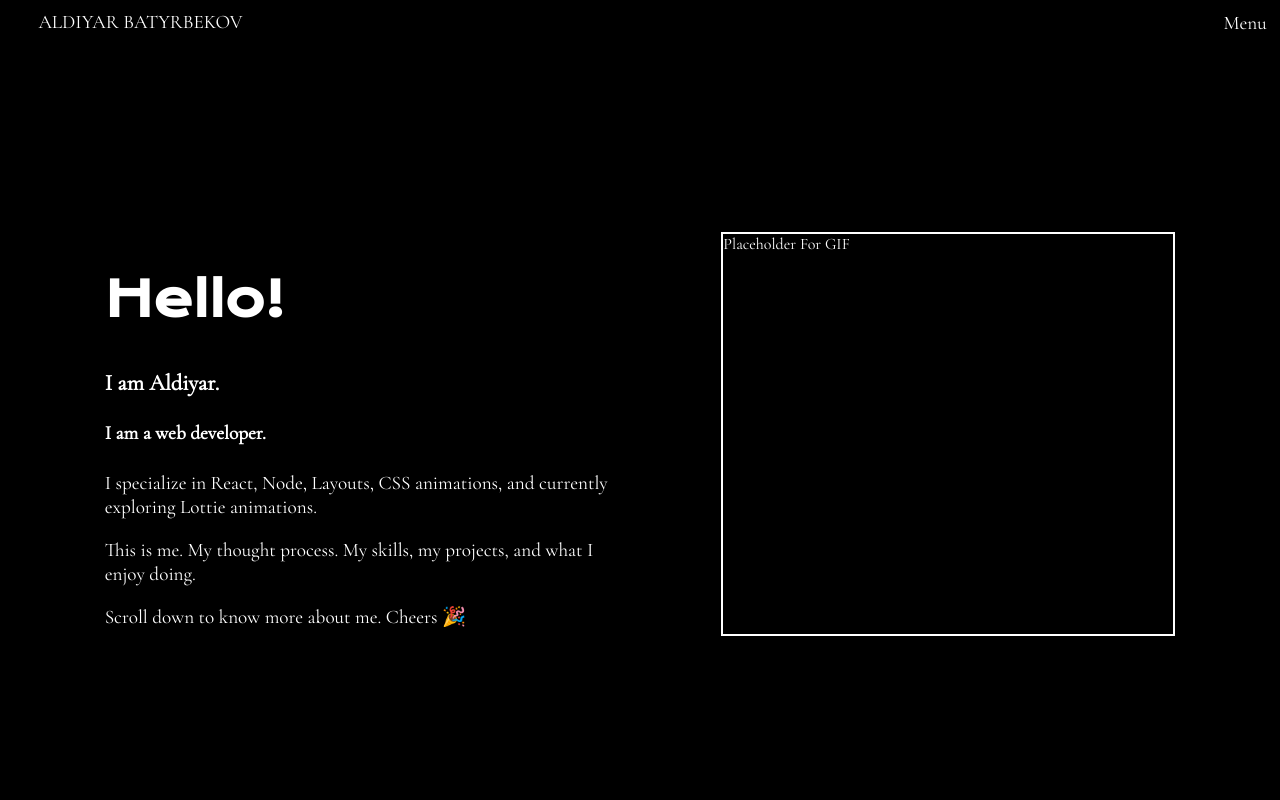
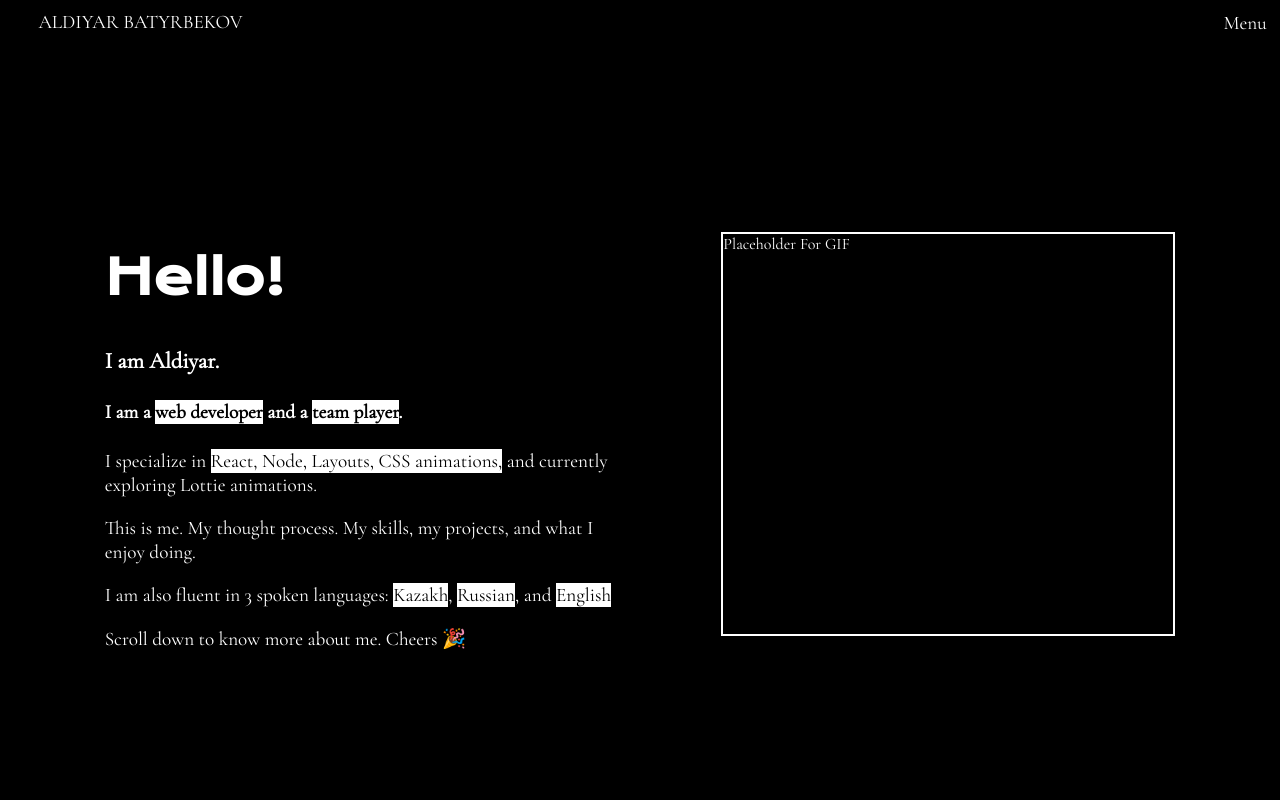
Before and after one commit to aldibatyr/portfolio_2.0, a React (Create React App) app: page /showcase in a window 1280 px wide. Shown: the top 800 px of the page. Built offline with nearby package versions, Linux system fonts and the light colour scheme; a web font is replaced by a local one.

Commit message:
minor tweaks to css such as contrasting text

```diff
--- a/src/Components/About/About.js
+++ b/src/Components/About/About.js
@@ -14,7 +14,6 @@ const About = () => {
           <ScrollAnimation
             animateIn='slideInRight'
             animateOut='slideOutRight'
-            duration='1.5'
           >
             <div className="aboutTitle">
               <h1>About</h1>
@@ -24,8 +23,6 @@ const About = () => {
           <ScrollAnimation
           animateIn='slideInRight'
           animateOut='slideOutRight'
-          duration='1.5'
-          delay='200'
           >
             <p>
               For the past 8 years I have lived in Los Angeles, CA.
@@ -34,8 +31,6 @@ const About = () => {
           <ScrollAnimation
           animateIn='slideInRight'
           animateOut='slideOutRight'
-          duration='1.5'
-          delay='300'
           >
             <p>
               Originally, I am from Almaty, Kazakhstan <span role="img" aria-label="emoji" className="heartEmoji"> ❤️ </span>
@@ -44,8 +39,6 @@ const About = () => {
           <ScrollAnimation
           animateIn='slideInRight'
           animateOut='slideOutRight'
-          duration='1.5'
-          delay='400'
           >
             <p>
               I love front end development, promoting my vision, and creating styles.
@@ -54,8 +47,6 @@ const About = () => {
           <ScrollAnimation
           animateIn='slideInRight'
           animateOut='slideOutRight'
-          duration='1.5'
-          delay='500'
           >
             <p>
               I love new technology, fast cars, and quality time with friends.
@@ -64,8 +55,6 @@ const About = () => {
           <ScrollAnimation
           animateIn='slideInRight'
           animateOut='slideOutRight'
-          duration='1.5'
-          delay='700'
           >
             <p>
               But most of all, I love designing user interfaces. <br/>
--- a/src/Components/Contact/Contact.js
+++ b/src/Components/Contact/Contact.js
@@ -20,9 +20,11 @@ const Contact = () => {
               animateOut='slideOutLeft'
             >
               <div className='contactMainText'>
-                <p>
-                  Lets work together!<br/>
-                </p>
+                <h3>
+                  <span className='contrastingText'>
+                    Lets work together!
+                  </span>
+                </h3>
                 <p>
                   You can contact me using buttons here.
                   I am waiting for you!
--- a/src/Components/Hero/Hero.css
+++ b/src/Components/Hero/Hero.css
@@ -17,6 +17,11 @@
   height: 100%;
   min-width: 310px;
   min-height: 200px;
+}
+
+.contrastingText {
+  background: #fff;
+  color: #000;
 }
 
 .gifWithFace {
--- a/src/Components/Hero/Hero.js
+++ b/src/Components/Hero/Hero.js
@@ -10,7 +10,6 @@ const Hero = () => {
         <ScrollAnimation
           animateIn='slideInLeft'
           animateOut='slideOutLeft'
-          duration='1.5'
         >
           <div className="contentText">
             <div className="heroTitle">
@@ -19,15 +18,16 @@ const Hero = () => {
             <ScrollAnimation
               animateIn='slideInLeft'
               animateOut='slideOutLeft'
-              duration='1.5'
-              delay='150'
             >
               <div className="heroDescription">
                 <h3>I am Aldiyar.</h3>
-                <h4>I am a web developer.</h4>
-                <p>I specialize in React, Node, Layouts, CSS animations, and currently exploring Lottie animations.</p>
+                <h4>I am a <span className='contrastingText'>web developer</span> and a <span className='contrastingText'>team player</span>.</h4>
+                <p>I specialize in <span className='contrastingText'>React, Node, Layouts, CSS animations,</span> and currently exploring Lottie animations.</p>
                 <p>
                   This is me. My thought process. My skills, my projects, and what I enjoy doing.
+                </p>
+                <p>
+                  I am also fluent in 3 spoken languages: <span className='contrastingText'>Kazakh</span>, <span className='contrastingText'>Russian</span>, and <span className='contrastingText'>English</span>
                 </p>
                 <span>
                   Scroll down to know more about me. Cheers <span role="img" aria-label='accessible-emoji'>🎉</span>
--- a/src/Components/ProjectCard/ProjectCard.js
+++ b/src/Components/ProjectCard/ProjectCard.js
@@ -16,7 +16,7 @@ export default class ProjectCard extends React.Component {
   }
 
   render() {
-    const techList = this.props.technology.map(tech => <span>{tech}</span>)
+    const techList = this.props.technology.map((tech, i) => <span key={i}>{tech}</span>)
     return (
       <div className="projectCard">
         <div className='projectImage' onClick={this.handleExpand}>
--- a/src/Components/Projects/Projects.js
+++ b/src/Components/Projects/Projects.js
@@ -11,7 +11,6 @@ const Projects = () => {
         <div className="projectsContentText">
           <ScrollAnimation
             animateIn='slideInRight'
-            duration='1.5'
           >
             <div className="projectsTitle">
               <h1>Projects</h1>
@@ -20,8 +19,6 @@ const Projects = () => {
           <ScrollAnimation
             animateIn='slideInRight'
             animateOut='slideOutRight'
-            duration='1.5'
-            delay='150'
           >
             <div className="projectsDescription">
               <p>Here are the projects that I have worked on so far.</p>
--- a/src/Components/Skills/Skills.js
+++ b/src/Components/Skills/Skills.js
@@ -12,7 +12,6 @@ const Skills = () => {
         <ScrollAnimation
           animateIn='slideInLeft'
           animateOut='slideOutLeft'
-          duration='1.5'
         >
           <div className="skillsText">
             <div className='skillsTitle'>
@@ -21,8 +20,6 @@ const Skills = () => {
             <ScrollAnimation
                 animateIn='slideInLeft'
                 animateOut='slideOutLeft'
-                duration='1.5'
-                delay='150'
               >
             <div className='skillsDescription'>
               <p>
```
